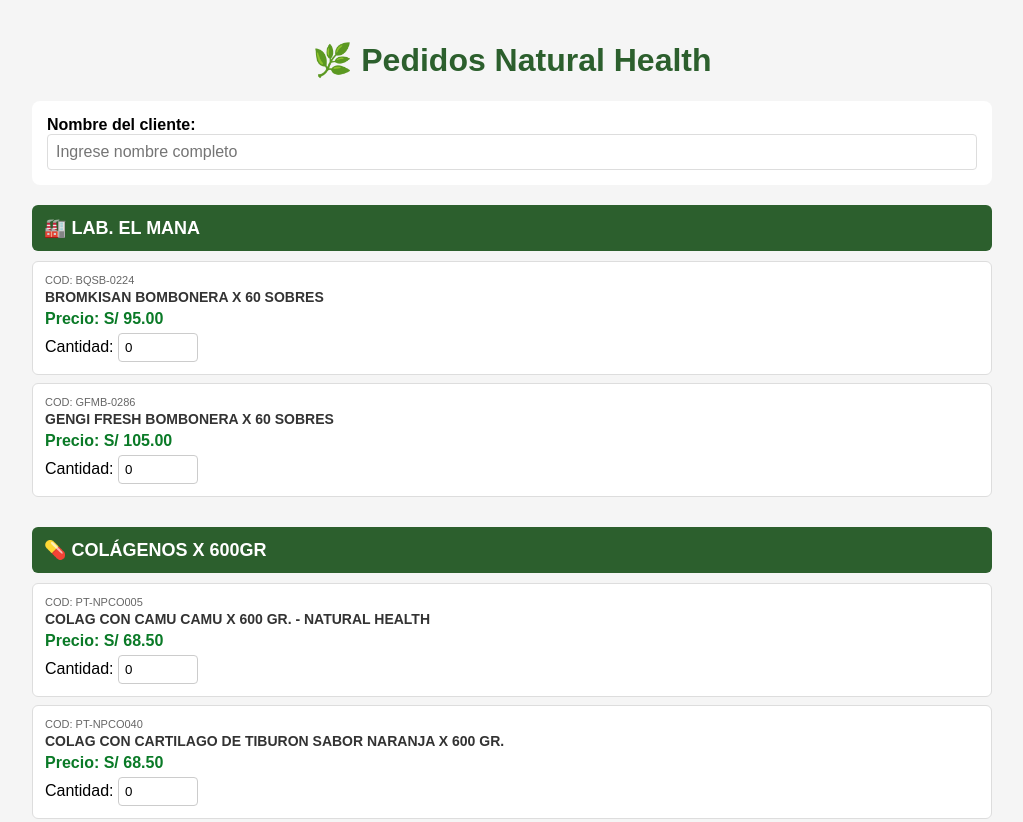
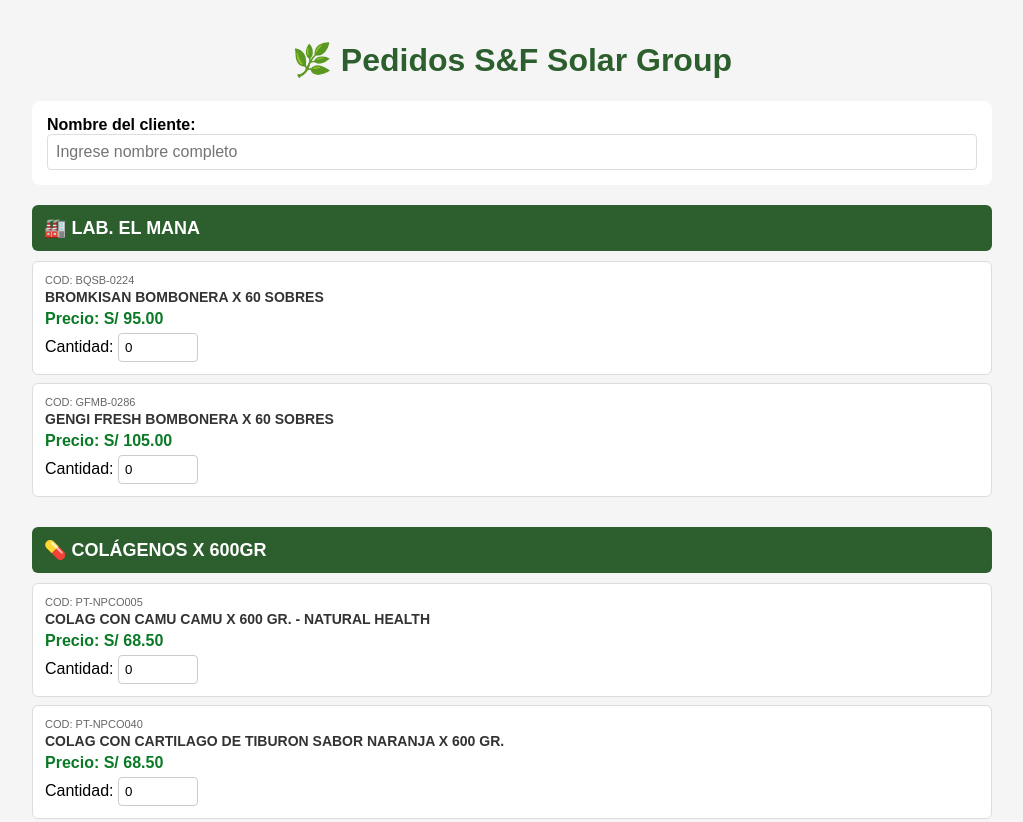
Before and after one commit to MrKireng/pedidos-s-f-solar-group, a plain HTML site: page index.html in a window 1280 px wide. Shown: the top 822 px of the page, without its empty margins (128-1151 px from the left). Drawn offline with Linux system fonts and the light colour scheme.

Commit message:
Update index.html

```diff
--- a/index.html
+++ b/index.html
@@ -3,7 +3,7 @@
 <head>
   <meta charset="UTF-8">
   <meta name="viewport" content="width=device-width, initial-scale=1.0">
-  <title>Pedidos Natural Health</title>
+  <title>Pedidos S&F Solar Group</title>
   <style>
     * { box-sizing: border-box; }
     body { font-family: Arial, sans-serif; max-width: 1000px; margin: 0 auto; padding: 20px; background: #f5f5f5; }
@@ -29,7 +29,7 @@
   </style>
 </head>
 <body>
-  <h1>🌿 Pedidos Natural Health</h1>
+  <h1>🌿 Pedidos S&F Solar Group</h1>
 
   <div class="cliente">
     <label><strong>Nombre del cliente:</strong><br>
```
